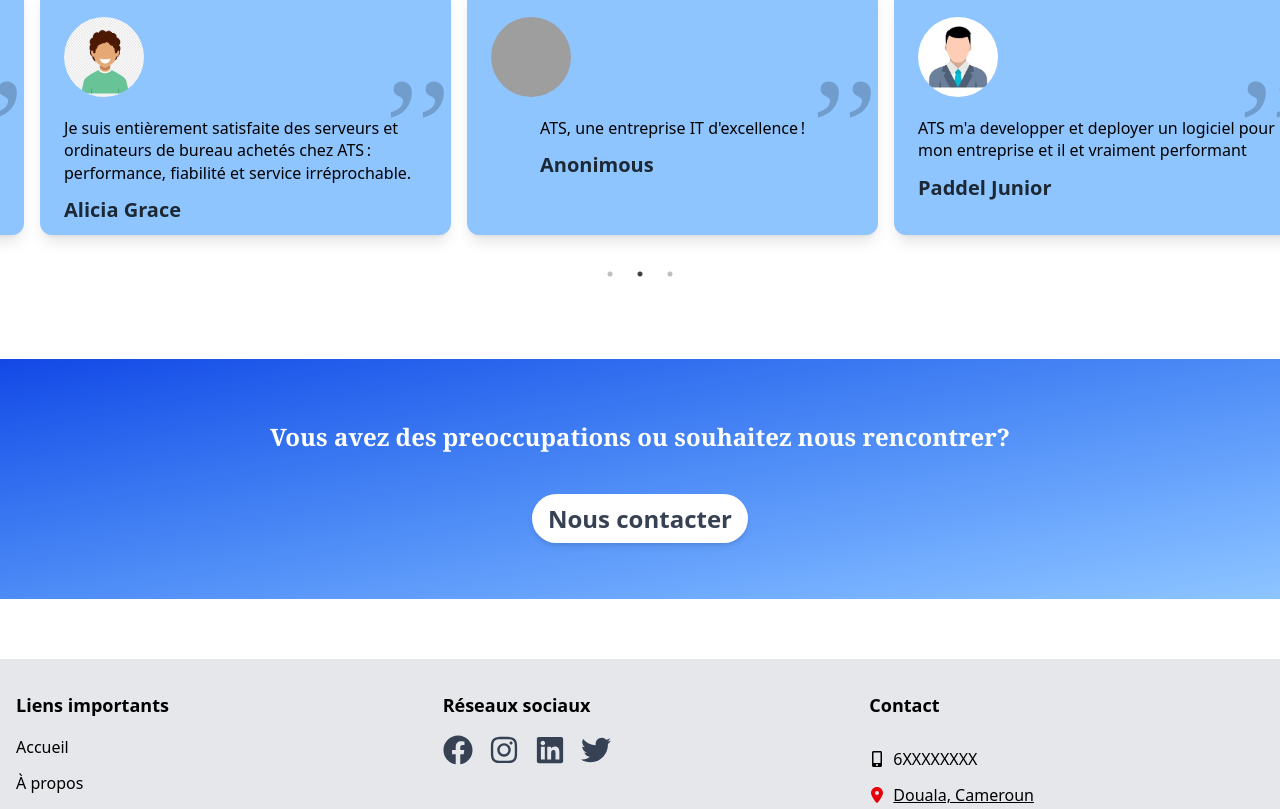
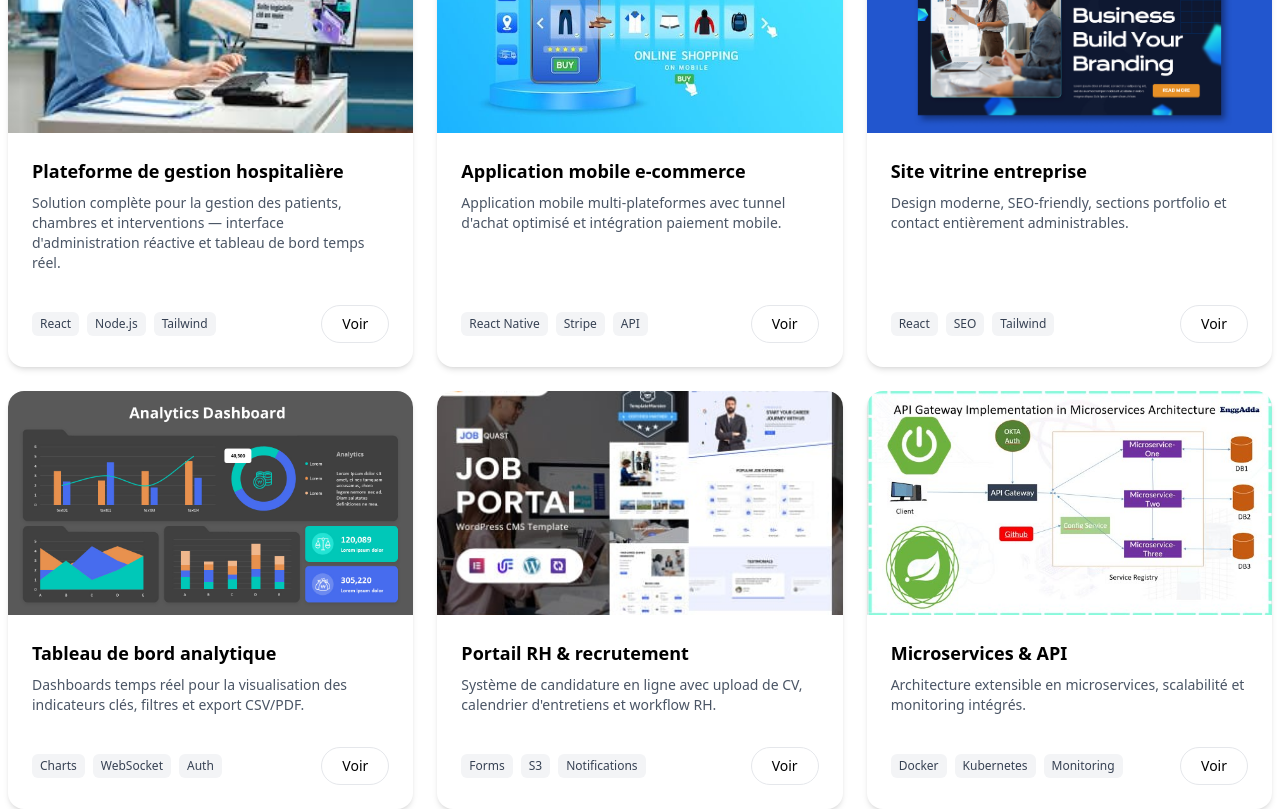
Before and after one commit to AfricanTechSolutions/site-web-ATS-Frontend-, a React (Vite) app in the folder site-web-ATS-Frontend/: page / in a window 1280 px wide. Shown: the part 1380-2189 px from the top of the page. Built offline with nearby package versions, Linux system fonts and the light colour scheme; grey boxes are pictures that could not be loaded.

Commit message:
Ajout des realisations a la page d'acueil

```diff
--- a/site-web-ATS-Frontend/src/components/Hero/Hero.jsx
+++ b/site-web-ATS-Frontend/src/components/Hero/Hero.jsx
@@ -1,5 +1,11 @@
 import React from 'react'
 import Slider from 'react-slick'
+import img1 from '../../assets/Realisations/hospital.png';
+import img2 from'../../assets/Realisations/ecommerce.jpg';
+import img3 from '../../assets/Realisations/siteVitrine.jpg';
+import img4 from '../../assets/Realisations/analytics.jpg';
+import img5 from '../../assets/Realisations/RH.jpg';
+import img6 from '../../assets/Realisations/microservices.jpg';
 import image1 from '../../assets/softwares.png'
 import image2 from '../../assets/coder.png'
 import image3 from '../../assets/laptop.avif'
@@ -29,6 +35,63 @@ const ImageList = [
     "",
   }
 ]
+
+const projects = [
+    {
+      id: 1,
+      title: 'Plateforme de gestion hospitalière',
+      img: img1,
+      alt: 'Capture écran de la plateforme de gestion hospitalière',
+      description:
+        "Solution complète pour la gestion des patients, chambres et interventions — interface d'administration réactive et tableau de bord temps réel.",
+      tags: ['React', 'Node.js', 'Tailwind']
+    },
+    {
+      id: 2,
+      title: 'Application mobile e-commerce',
+      img: img2,
+      alt: "Pages produit de l'application e-commerce",
+      description:
+        "Application mobile multi-plateformes avec tunnel d'achat optimisé et intégration paiement mobile.",
+      tags: ['React Native', 'Stripe', 'API']
+    },
+    {
+      id: 3,
+      title: 'Site vitrine entreprise',
+      img: img3,
+      alt: 'Design du site vitrine pour une entreprise locale',
+      description:
+        "Design moderne, SEO-friendly, sections portfolio et contact entièrement administrables.",
+      tags: ['React', 'SEO', 'Tailwind']
+    },
+    {
+      id: 4,
+      title: 'Tableau de bord analytique',
+      img: img4,
+      alt: 'Graphiques et métriques sur tableau de bord',
+      description:
+        "Dashboards temps réel pour la visualisation des indicateurs clés, filtres et export CSV/PDF.",
+      tags: ['Charts', 'WebSocket', 'Auth']
+    },
+    {
+      id: 5,
+      title: 'Portail RH & recrutement',
+      img: img5,
+      alt: 'Formulaire de candidature et liste des postes',
+      description:
+        "Système de candidature en ligne avec upload de CV, calendrier d'entretiens et workflow RH.",
+      tags: ['Forms', 'S3', 'Notifications']
+    },
+    {
+      id: 6,
+      title: 'Microservices & API',
+      img: img6,
+      alt: "Diagramme d'architecture microservices",
+      description:
+        "Architecture extensible en microservices, scalabilité et monitoring intégrés.",
+      tags: ['Docker', 'Kubernetes', 'Monitoring']
+    }
+  ];
 
 const Hero = () => {
 
@@ -108,6 +171,57 @@ const Hero = () => {
           </div>
       </div>
       <Services/>
+
+<section aria-labelledby="projects-heading" className='mx-2 my-6'>
+          <h2 id="projects-heading" className="text-3xl my-3 text-center font-semibold text-gray-800">
+            Nos realisations
+          </h2>
+
+          <div className="grid grid-cols-1 sm:grid-cols-2 lg:grid-cols-3 gap-6">
+            {projects.map((p) => (
+              <article
+                key={p.id}
+                className="bg-white rounded-2xl shadow-md overflow-hidden flex flex-col h-full"
+              >
+                <div className="h-48 sm:h-56 w-full relative">
+                  <img
+                    src={p.img}
+                    alt={p.alt}
+                    className="w-full h-full object-cover hover:scale-105 duration-200"
+                    loading="lazy"
+                  />
+                </div>
+                <div className="p-6 flex-1 flex flex-col">
+                  <h3 className="text-lg font-semibold mb-2">{p.title}</h3>
+                  <p className="text-gray-600 text-sm mb-4 flex-1">{p.description}</p>
+
+                  <div className="flex items-center justify-between mt-4">
+                    <div className="flex flex-wrap gap-2">
+                      {p.tags.map((t) => (
+                        <span
+                          key={t}
+                          className="text-xs bg-gray-100 px-2 py-1 rounded-md text-gray-700"
+                        >
+                          {t}
+                        </span>
+                      ))}
+                    </div>
+
+                    <div className="flex gap-2">
+                      <a
+                        href='/realisations'
+                        className="inline-flex items-center gap-2 px-5 py-2 text-sm font-medium rounded-full border border-gray-200 hover:shadow"
+                      >
+                        Voir
+                      </a>
+                    </div>
+                  </div>
+                </div>
+              </article>
+            ))}
+          </div>
+        </section>
+
       <Customers/>
             <div className='flex backdrop-blur-md flex-col gap-12 justify-center items-center p-10 md:p-30 bg-gradient-to-br from-blue-700 to-blue-300 mx-0 mb-15 w-screen h-[200px] mt-25'>
         <h1 className=' text-white text-2xl font-bold font-serif'>
--- a/site-web-ATS-Frontend/src/components/Realisations/Realisations.jsx
+++ b/site-web-ATS-Frontend/src/components/Realisations/Realisations.jsx
@@ -67,6 +67,24 @@ export default function Realisations() {
 
   return (
     <div className="min-h-screen bg-gray-50 text-gray-800">
+      {/* Banner */}
+      <div className="relative w-full h-96 overflow-hidden">
+              <div
+                className="absolute inset-0 bg-cover bg-center h-full"
+                style={{
+                  backgroundImage: `url(${img4})`,
+                  backgroundPosition: 'center',
+                  backgroundSize: 'cover',
+                }}
+              >
+                <div className="bg-black w-full h-full opacity-40"></div>
+              </div>
+              <div className="relative z-10 flex flex-col gap-4 items-center justify-center h-full px-6 text-center">
+                <h1 className="text-4xl text-white font-bold drop-shadow-lg">Nos realisations</h1>
+                <p className="text-xl text-gray-100 max-w-3xl">ATS a deja ue a completer plusieurs projets pour des PME et des grande entreprises</p>
+              </div>
+            </div>
+
       <main className="max-w-7xl mx-auto px-4 sm:px-6 lg:px-8 py-10">
         {/* Projects grid */}
         <section aria-labelledby="projects-heading">
@@ -92,26 +110,26 @@ export default function Realisations() {
                   <h3 className="text-lg font-semibold mb-2">{p.title}</h3>
                   <p className="text-gray-600 text-sm mb-4 flex-1">{p.description}</p>
 
-                  <div className="flex items-center justify-between mt-4">
+                  <div className="flex items-center justify-center mt-4">
                     <div className="flex flex-wrap gap-2">
                       {p.tags.map((t) => (
                         <span
                           key={t}
-                          className="text-xs bg-gray-100 px-2 py-1 rounded-md text-gray-700"
+                          className="text-xs text-center  bg-gray-100 px-2 py-1 rounded-md text-gray-700"
                         >
                           {t}
                         </span>
                       ))}
                     </div>
 
-                    <div className="flex gap-2">
+                    {/* <div className="flex gap-2">
                       <button
                         type="button"
                         className="inline-flex items-center gap-2 px-5 py-2 text-sm font-medium rounded-full border border-gray-200 hover:shadow"
                       >
                         Voir
                       </button>
-                    </div>
+                    </div> */}
                   </div>
                 </div>
               </article>
@@ -125,8 +143,8 @@ export default function Realisations() {
           <div className="grid grid-cols-2 sm:grid-cols-4 gap-4">
             {/* Réutiliser les images — remplacez selon vos fichiers */}
             {[img1, img2, img3, img4, img5, img6].map((src, i) => (
-              <div key={i} className="bg-white rounded-lg overflow-hidden shadow-sm">
-                <img src={src} alt={`Galerie ${i + 1}`} className="w-full h-32 object-cover" loading="lazy" />
+              <div key={i} className="bg-white rounded-lg overflow-hidden shadow-sm ">
+                <img src={src} alt={`Galerie ${i + 1}`} className="w-full h-full object-cover hover:scale-110 duration-200" loading="lazy" />
               </div>
             ))}
           </div>
```
